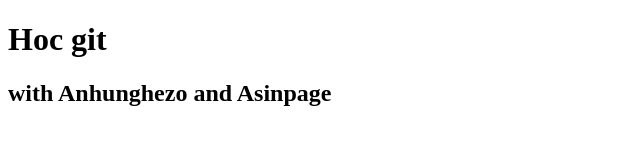
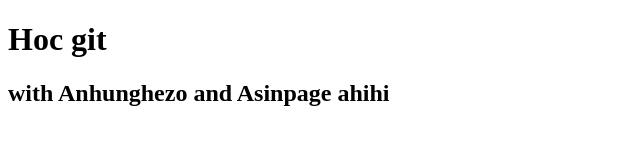
Before and after one commit to Asinpage/hocgit, a plain HTML site: page index.html in a window 1280 px wide. Shown: the full height of the page, 0-640 px from the left. Drawn offline with Linux system fonts and the light colour scheme.

Commit message:
them h2  ahihi

```diff
--- a/index.html
+++ b/index.html
@@ -8,6 +8,6 @@
 </head>
 <body>
     <h1>Hoc git </h1>
-    <h2>with Anhunghezo and Asinpage</h2>
+    <h2>with Anhunghezo and Asinpage ahihi </h2>
 </body>
 </html>
```
